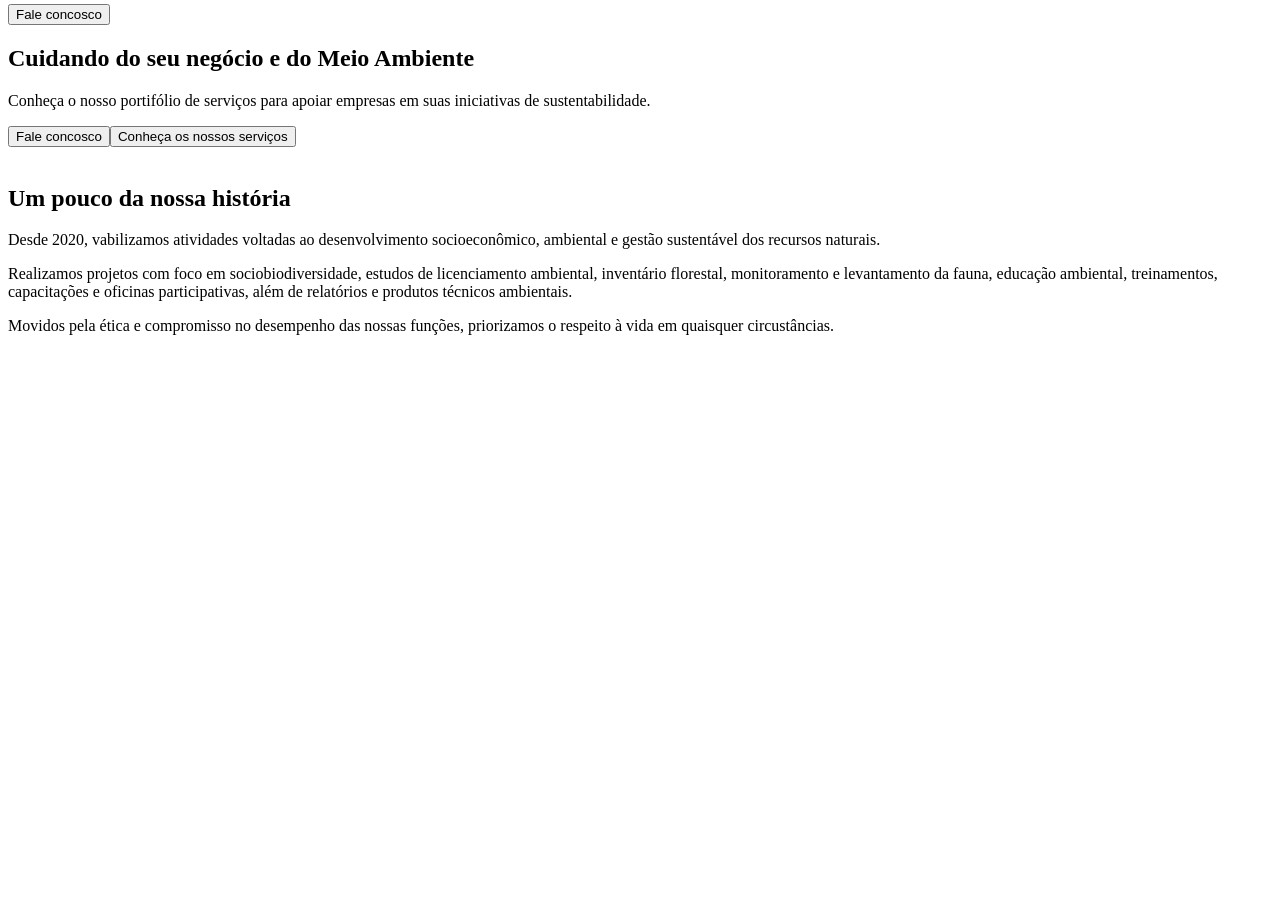
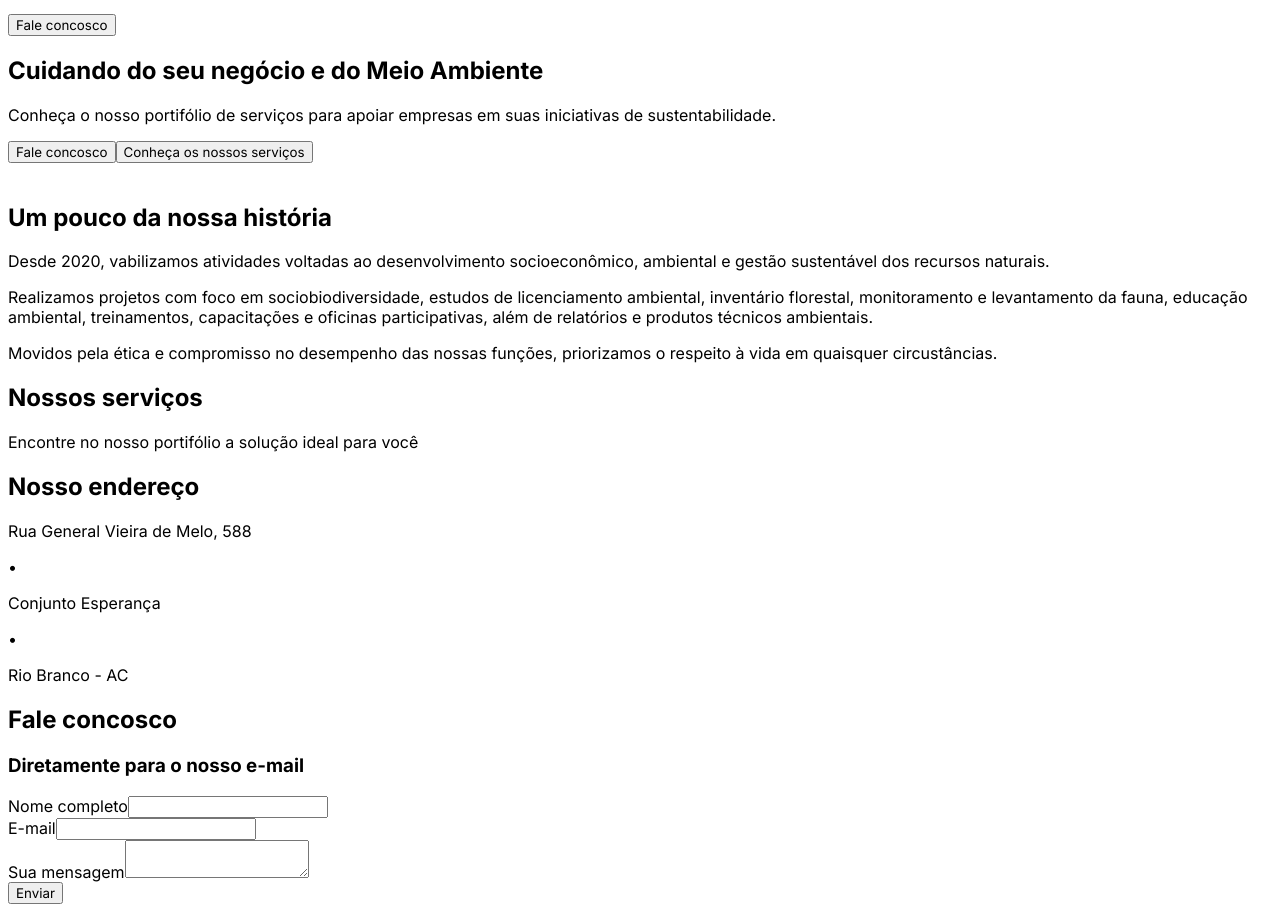
Before and after one commit to eu-erickfernandes/catraia-page, a Next.js app: page / in a window 1280 px wide. Shown: the part 151-1063 px from the top of the page. Before the commit the page ends 800 px from the top, so only its background shows below. Built offline with nearby package versions, Linux system fonts and the light colour scheme.

Commit message:
Finalizando o esqueleto das seções

```diff
--- /dev/null
+++ b/src/components/SecaoContato/index.js
@@ -0,0 +1,30 @@
+const SecaoContato = () => {
+    return(
+        <section>
+            <h2>Fale concosco</h2>
+
+            <form>
+                <h3>Diretamente para o nosso e-mail</h3>
+
+                <div>
+                    <label>Nome completo</label>
+                    <input />
+                </div>
+
+                <div>
+                    <label>E-mail</label>
+                    <input />
+                </div>
+
+                <div>
+                    <label>Sua mensagem</label>
+                    <textarea></textarea>
+                </div>
+
+                <button>Enviar</button>
+            </form>
+        </section>
+    )
+}
+
+export default SecaoContato
--- /dev/null
+++ b/src/components/SecaoMapa/index.js
@@ -0,0 +1,15 @@
+const SecaoMapa = () => {
+    return (
+        <section>
+            <h2>Nosso endereço</h2>
+
+            <p>Rua General Vieira de Melo, 588</p>
+            <p>•</p>
+            <p>Conjunto Esperança</p>
+            <p>•</p>
+            <p>Rio Branco - AC</p>
+        </section>
+    )
+}
+
+export default SecaoMapa
--- /dev/null
+++ b/src/components/SecaoServicos/index.js
@@ -0,0 +1,10 @@
+const SecaoServicos = () => {
+    return(
+        <section>
+            <h2>Nossos serviços</h2>
+            <p>Encontre no nosso portifólio a solução ideal para você</p>
+        </section>
+    )
+}
+
+export default SecaoServicos
--- a/src/pages/_app.js
+++ b/src/pages/_app.js
@@ -1,4 +1,5 @@
 import Head from "next/head"
+import "../styles/global.css"
 
 const App = ({ Component, pageProps }) => {
   return (
--- a/src/pages/index.js
+++ b/src/pages/index.js
@@ -1,12 +1,17 @@
-import SecaoHero from "@/components/SecaoHero";
-import SecaoSobre from "@/components/SecaoSobre";
-
+import SecaoHero from "@/components/SecaoHero"
+import SecaoServicos from "@/components/SecaoServicos"
+import SecaoSobre from "@/components/SecaoSobre"
+import SecaoMapa from "@/components/SecaoMapa"
+import SecaoContato from "@/components/SecaoContato"
 
 const Home = () => {
   return (
     <>
       <SecaoHero/>
       <SecaoSobre/>
+      <SecaoServicos/>
+      <SecaoMapa/>
+      <SecaoContato/>
     </>
   )
 }
--- /dev/null
+++ b/src/styles/global.css
@@ -0,0 +1,7 @@
+/* Estilos globais da aplicação */
+
+@import url(https://fonts.googleapis.com/css?family=Inter:100,200,300,regular,500,600,700,800,900);
+
+body, body *{
+    font-family: 'Inter', sans-serif;
+}
```
